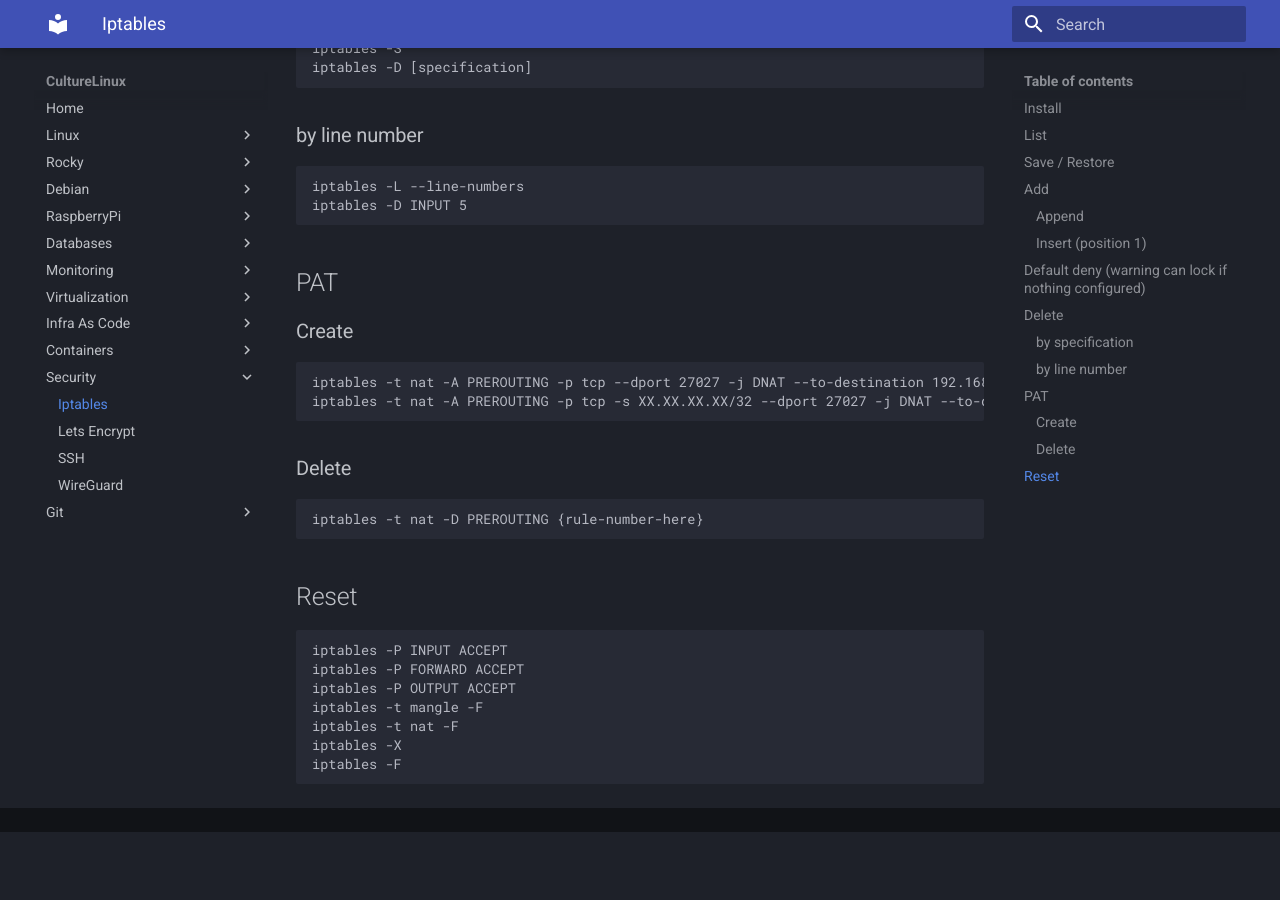
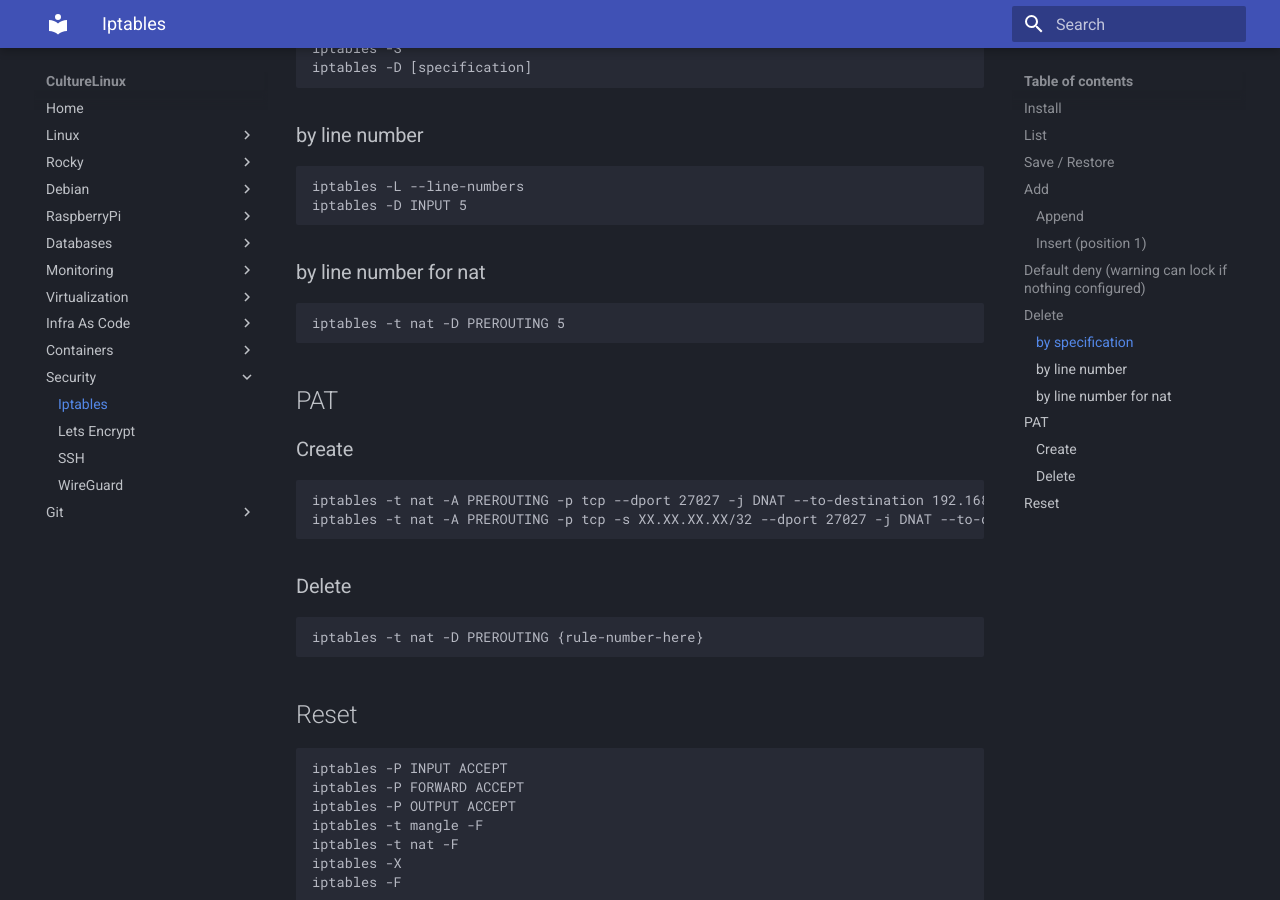
Before and after one commit to CultureLinux/doc, an MkDocs documentation site: the page built from docs/security/iptables.md, in a window 1280 px wide and 900 px high, scrolled down 1162 px. Built offline with MkDocs 1.6.1 and Material for MkDocs 9.7.7, drawn with Linux system fonts in a browser that asks for light colours; before the commit the page ends 1994 px from its top, so only the background shows below that.

Commit message:
iptables delete nat rules

```diff
--- a/docs/security/iptables.md
+++ b/docs/security/iptables.md
@@ -30,6 +30,8 @@
 ### by line number
     iptables -L --line-numbers
     iptables -D INPUT 5
+### by line number for nat
+    iptables -t nat -D PREROUTING 5
 
 ## PAT
 ### Create
```
